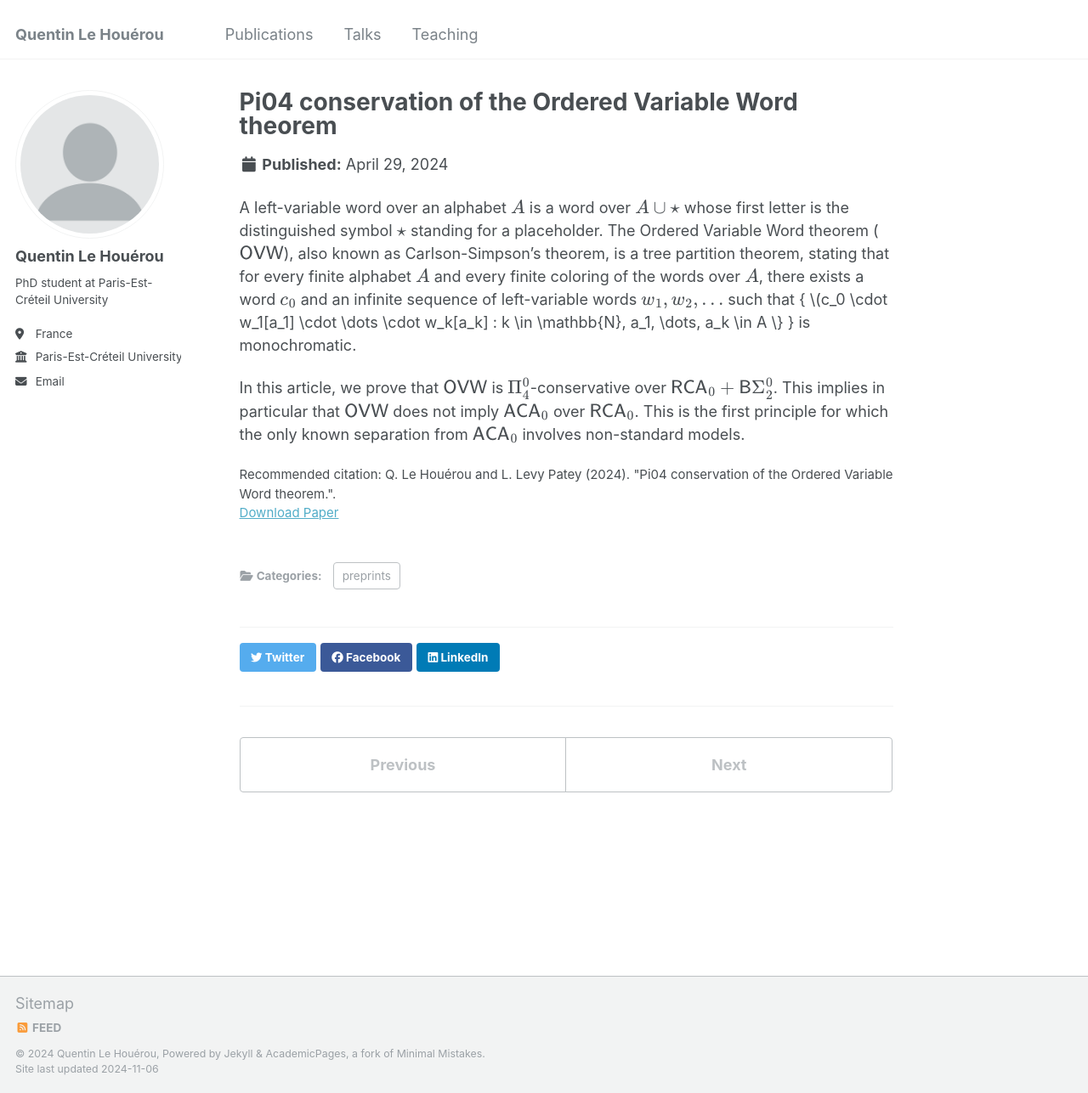
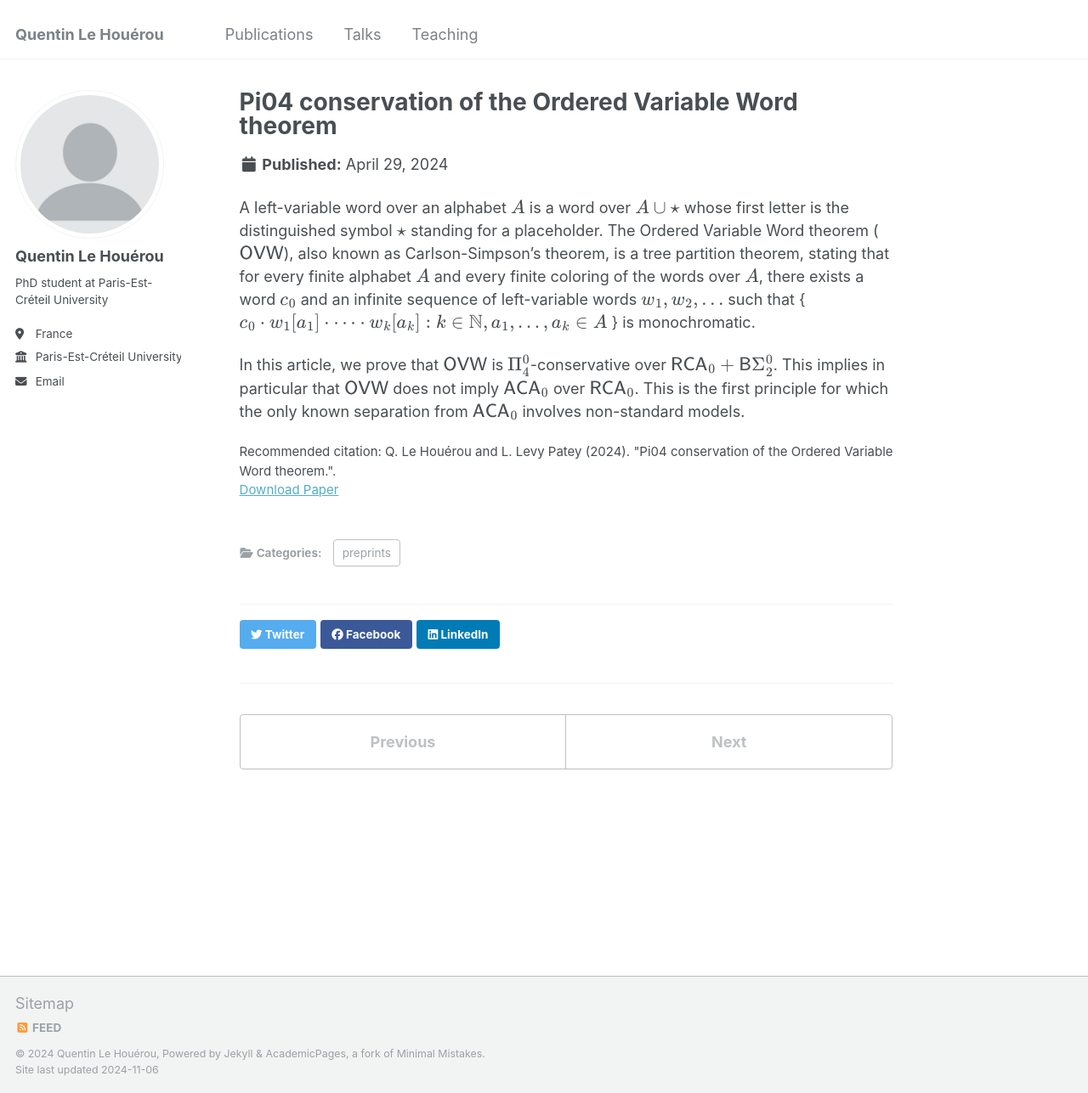
Before and after one commit to QuentinLH/quentinlh.github.io, a Jekyll site: the page built from _publications/houerou2024pi04ordered.md, in a window 1280 px wide and 1287 px high. Shown: the whole window at 85% size. Built offline with Jekyll 4.4.1, drawn with Linux system fonts in a browser that asks for light colours.

Commit message:
markdown try 3

```diff
--- a/_publications/houerou2024pi04ordered.md
+++ b/_publications/houerou2024pi04ordered.md
@@ -11,6 +11,6 @@ citation: "Q. Le Houérou and L. Levy Patey (2024). &quot;Pi04 conservation of t
 
 A left-variable word over an alphabet \\(A\\) is a word over \\(A \cup \{\star\}\\) whose first letter is the distinguished symbol \\(\star\\) standing for a placeholder.
 The Ordered Variable Word theorem (\\(\mathsf{OVW}\\)), also known as Carlson-Simpson's theorem, is a tree partition theorem, stating that for every finite alphabet \\(A\\) and every finite coloring of the words over \\(A\\), there exists a word \\(c_0\\) and an infinite sequence of left-variable words \\(w_1, w_2, \dots\\)
-such that \{ \\(c_0 \cdot w_1[a_1] \cdot \dots \cdot w_k[a_k] : k \in \mathbb{N}, a_1, \dots, a_k \in A \\} \} is monochromatic.
+such that \{ \\( c_0 \cdot w_1[a_1] \cdot \dots \cdot w_k[a_k] : k \in \mathbb{N}, a_1, \dots, a_k \in A \\) \} is monochromatic.
 
 In this article, we prove that \\(\mathsf{OVW}\\) is \\(\Pi^0_4\\)-conservative over \\(\mathsf{RCA}_0 + \mathsf{B}\Sigma_2^0\\). This implies in particular that \\(\mathsf{OVW}\\) does not imply \\(\mathsf{ACA}_0\\) over \\(\mathsf{RCA}_0\\). This is the first principle for which the only known separation from \\(\mathsf{ACA}_0\\) involves non-standard models.
```
